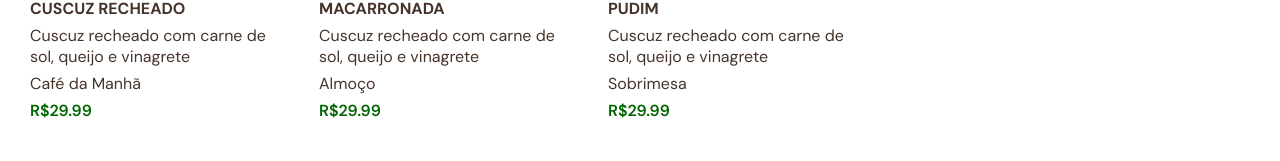
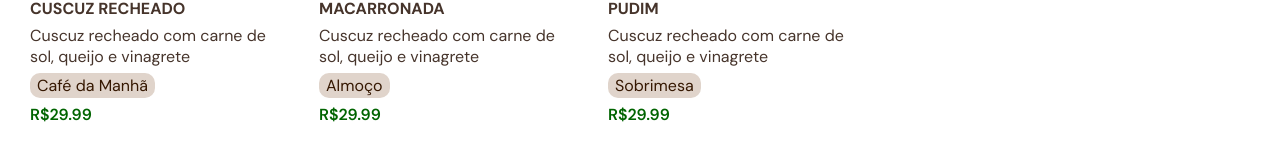
Before and after one commit to luanapaes/digital-menu, an Angular app: page / in a window 1280 px wide. Shown: the part 1021-1182 px from the top of the page. Built offline with nearby package versions, Linux system fonts and the light colour scheme.

Commit message:
adiciona style para a categoria do prato

```diff
--- a/src/app/pages/home/home.component.scss
+++ b/src/app/pages/home/home.component.scss
@@ -49,6 +49,14 @@ main {
                 margin: 6px 0;
             }
 
+            .category{
+                background-color: #e0d4cb;
+                color: #351701;
+                width: fit-content;
+                padding: 2px 7px;
+                border-radius: 10px;
+            }
+
             .price{
                 color: darkgreen;
                 font-weight: 600;
```
